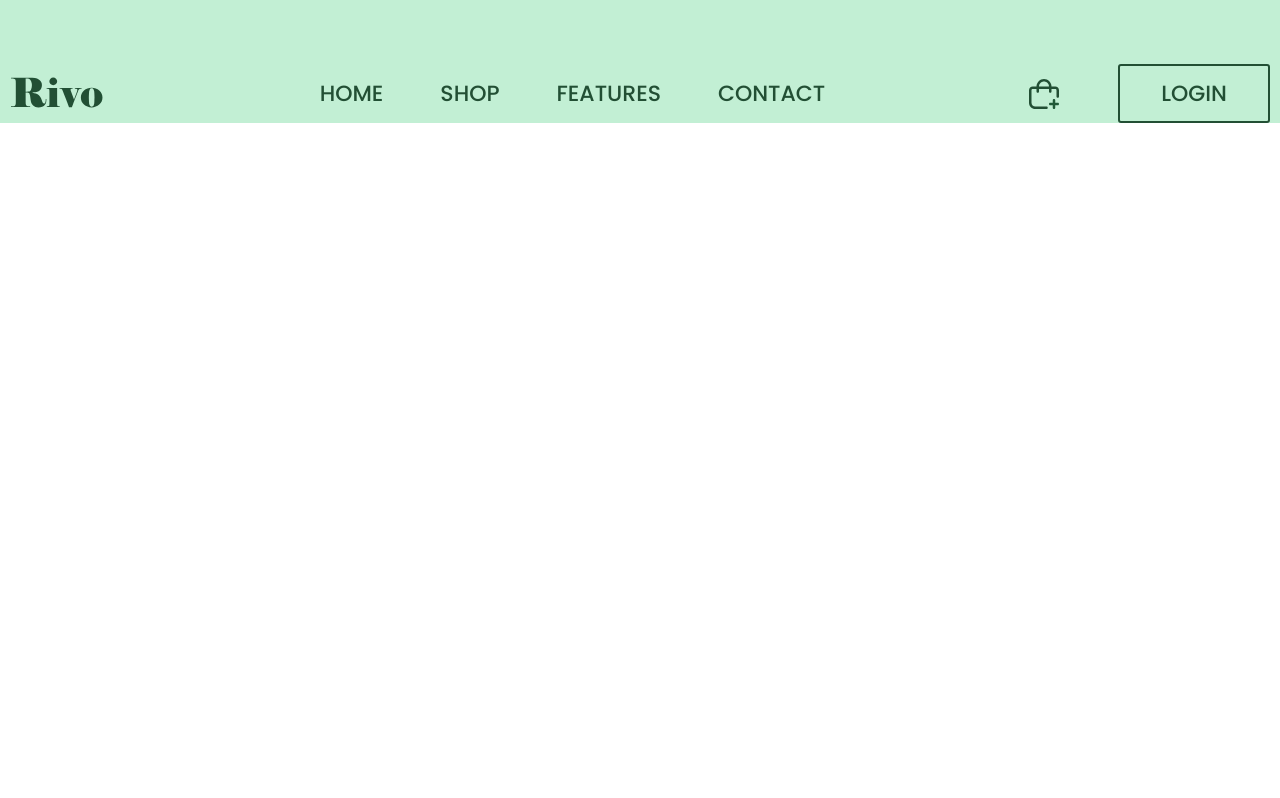
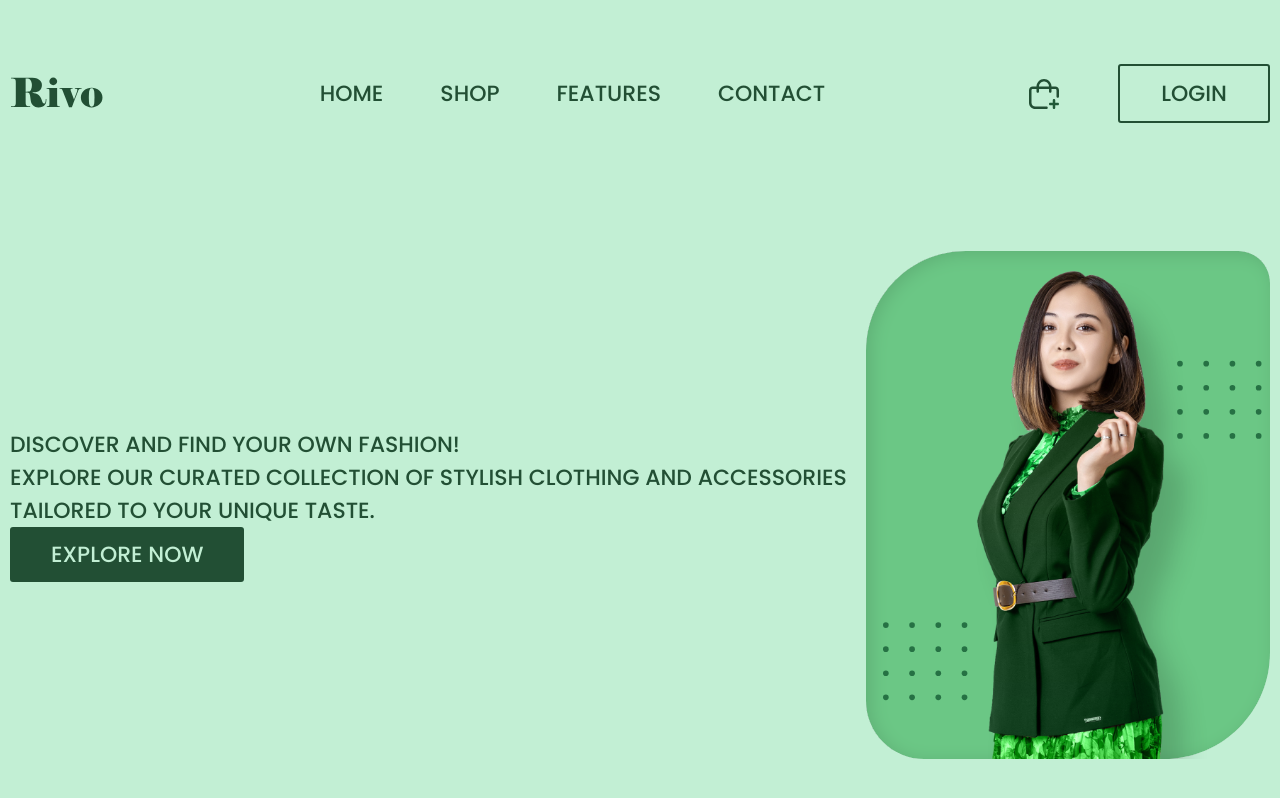
Before and after one commit to EduardBot/rivo, a plain HTML site: page index.html in a window 1280 px wide. Drawn offline with Linux system fonts and the light colour scheme; a web font is replaced by a local one.

Commit message:
banner доделать

```diff
--- a/index.html
+++ b/index.html
@@ -38,14 +38,23 @@
                             <div class="header__basket">
                                 <img class="header__basket_img" src="./img/icons/basket_icon/basket.svg" alt="корзина">
                             </div>
-                            <div class="header__login">
+                            <div class="btn">
                                 <a href="#!" class="header__login_link">login</a>
                             </div>
                         </div>
                     </div>
                 </div>
                 <div class="down_header">
-
+                    <div class="row">
+                        <div class="header__hero_info">
+                            <h1>Discover and Find Your Own Fashion!</h1>
+                            <p>Explore our curated collection of stylish clothing and accessories tailored to your unique taste.</p>
+                            <a class="btn btn_active" href="#!">Explore Now</a>
+                        </div>
+                        <div class="header__hero_picture">
+                            <img src="/img/hero_img/person.png" alt="фото">
+                        </div>
+                    </div>
                 </div>
             </div>
         </div>
--- a/styles/style.css
+++ b/styles/style.css
@@ -30,6 +30,22 @@ body {
     justify-content: space-between;
     align-items: center;
 }
+/* btns */
+.btn {
+    padding: 11px 41px;
+    border-radius: 3px;
+    text-transform: uppercase;
+    border: 2px solid;
+    border-color: var(--color_green_dark);
+}
+a.btn_active {
+    border: none;
+    background-color: var(--color_green_dark);
+    color: var(--color_banner);
+}
+
+/* btns */
+
 /* header */
 
 .header {
@@ -58,10 +74,15 @@ body {
 .header__basket_img {
     width: 100%;
 }
-.header__login {
-    padding: 11px 41px;
-    border-radius: 3px;
-    border: 2px solid;
-    border-color: var(--color_green_dark);
+/* down_header */
+.down_header {
+    padding: 128px 0 126px;
 }
+.header__hero_picture {
+    background-image: url(../img/hero_img/bg.svg);
+    background-repeat: no-repeat;
+    background-size: cover;
+    background-position: center;
+}
+/* down_header */
 /* header */
```
Also changed, not shown: img/hero_img/bg.svg (added), img/hero_img/person.png (added), img/hero_img/rivo_hero.svg (added), img/jjoJ-wyA_NI.jpg (added).
